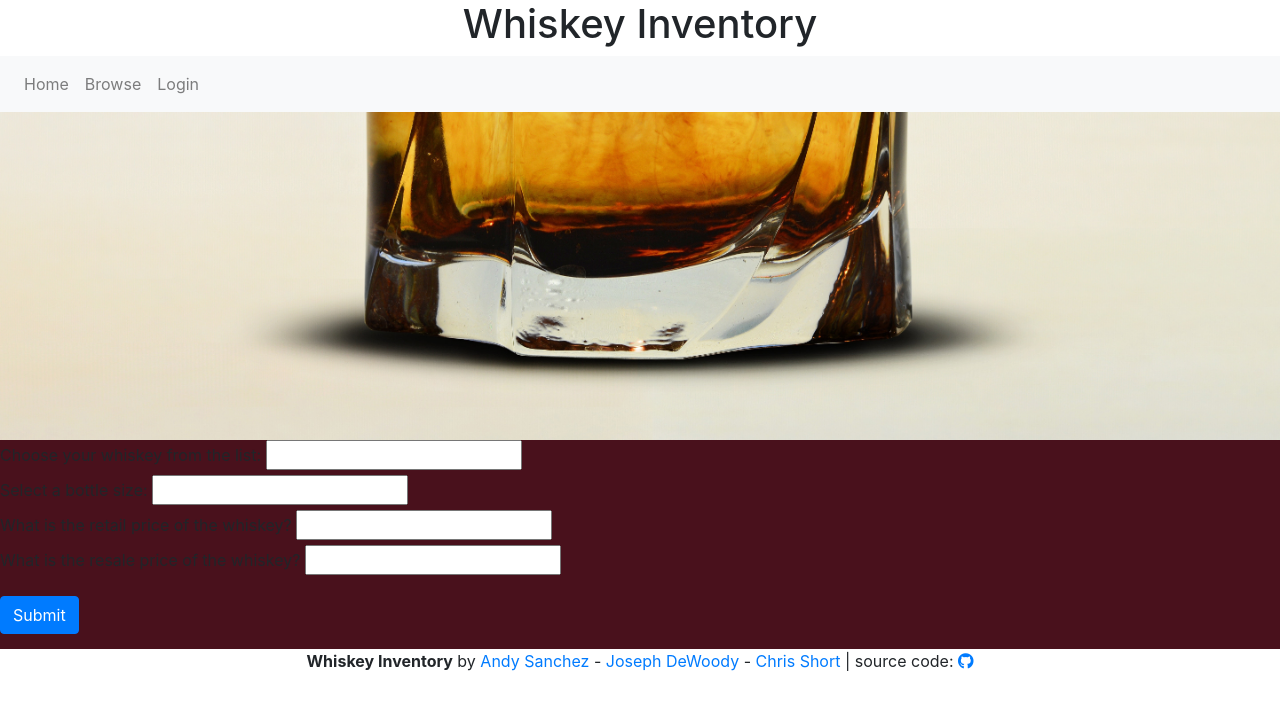
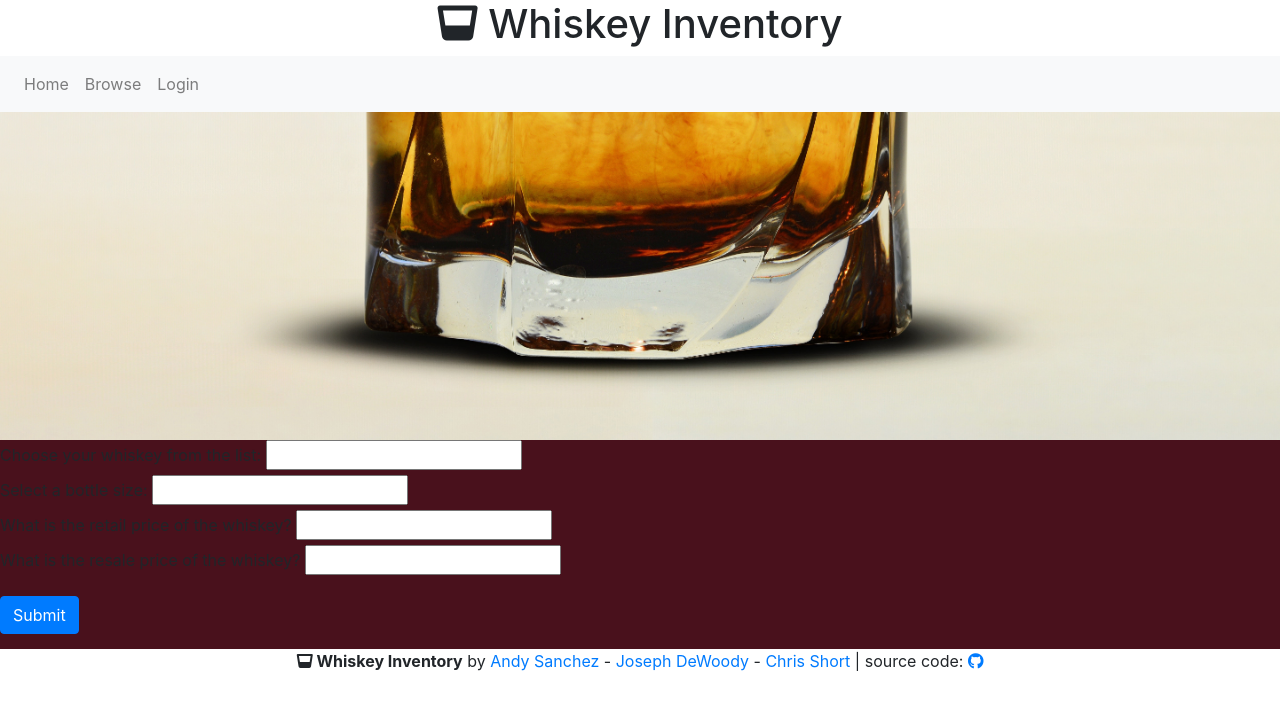
Before and after one commit to jpd61/project2-group8, a Node server app: page /whiskey in a window 1280 px wide. Shown: the top 710 px of the page. Run offline with Node 20, Linux system fonts and the light colour scheme; data that the repository does not hold is empty; some libraries are stand-ins or nearby versions.

Commit message:
updates and changes

```diff
--- a/public/javascript/whiskey.js
+++ b/public/javascript/whiskey.js
@@ -5,7 +5,6 @@ async function newWhiskeyHandler(event) {
     const bottle_size = document.querySelector('#size').value.trim();
     const price_paid = document.querySelector('#retail-price').value.trim();
     const resell_value = document.querySelector('#resale-price').value.trim();
-
 
     const response = await fetch(`/api/whiskey`, {
       method: 'POST',
--- a/public/stylesheets/style.css
+++ b/public/stylesheets/style.css
@@ -17,3 +17,6 @@ footer {
     width: 200px;
     height: 300px;
 }
+.inv-head {
+    font-weight: bold;
+}
--- a/views/browse.handlebars
+++ b/views/browse.handlebars
@@ -18,8 +18,10 @@
                 </div>
             </div>
             <!-- List -->
+            <ol class="container ">
             {{#each whiskeys as |whiskey|}}
             {{>browser}}
             {{/each}}
+            </ol>
         </div>
     </main>
--- a/views/dashboard.handlebars
+++ b/views/dashboard.handlebars
@@ -100,9 +100,11 @@
                 </div>
             </div>
             <!-- List -->
+            <ol class="container ">
             {{#each whiskeys as |whiskey|}}
             {{>inventory}}
             {{/each}}
+            </ol>
         </div>
     </main>
 
--- a/views/layouts/main.handlebars
+++ b/views/layouts/main.handlebars
@@ -11,7 +11,7 @@
 <body>
     <!-- Header -->
     <header>
-        <h1>Whiskey Inventory</h1>
+        <h1><i class="fas fa-glass-whiskey"></i> Whiskey Inventory</h1>
         <nav class="navbar navbar-expand-lg navbar-light bg-light">
             <div class="collapse navbar-collapse" id="navbarNavAltMarkup">
               <div class="navbar-nav">
--- a/views/partials/browser.handlebars
+++ b/views/partials/browser.handlebars
@@ -1,4 +1,4 @@
-<ol class="container ">
+
                 <li class="row justify-content-center m-3">
                     <div class="col-md-9">
                         <div class="card">
@@ -13,4 +13,3 @@
                         </div>
                     </div>
                 </li>
-</ol>
--- a/views/partials/footer.handlebars
+++ b/views/partials/footer.handlebars
@@ -1,7 +1,7 @@
 
 <div class="row-is-full content has-text-centered">
     <p>
-      <strong>Whiskey Inventory</strong> by <a href="https://github.com/AndySanchez726">Andy Sanchez</a> - <a href="https://github.com/jpd61">Joseph DeWoody</a> - <a href="https://github.com/durcoorigin">Chris Short</a> | source code:
+      <strong><i class="fas fa-glass-whiskey"></i>  Whiskey Inventory</strong> by <a href="https://github.com/AndySanchez726">Andy Sanchez</a> - <a href="https://github.com/jpd61">Joseph DeWoody</a> - <a href="https://github.com/durcoorigin">Chris Short</a> | source code:
       <a href="https://github.com/jpd61/project2-group8"><i class="fab fa-github"></i></a>
     </p>
   </div>
--- a/views/partials/inventory.handlebars
+++ b/views/partials/inventory.handlebars
@@ -1,9 +1,9 @@
-<ol class="container ">
+
                 <li class="row justify-content-center m-3">
                     <div class="col-md-9">
                         <div class="card">
                             <div class="card-header">
-                                <span class="col-3 ">{{name}}</span>
+                                <span class="col-3 inv-head"><i class="fas fa-glass-whiskey"></i>  {{name}}</span>
                                 <span class="col-1">{{vote_count}} {{format_plural "point" vote_count}}</span>
                                 <!-- this button not showing -->
                                 {{#if loggedIn}}
@@ -19,6 +19,6 @@
                             </div>
                         </div>
                     </div>
-                </li></ol>
+                </li>
 
 <script src="/javascript/upvote.js"></script>
```
Also changed, not shown: controllers/api/whiskey-routes.js (+7 -9 lines), README.md.
